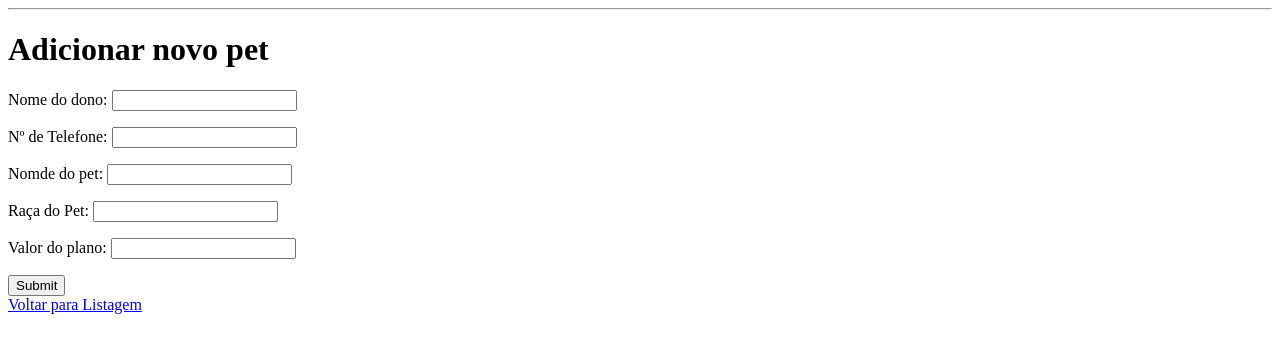
After one commit to Ewerton082/ProjetoDev, a Django app: page /tosa/novo_plano/ in a window 1280 px wide. The commit adds this page. Shown: the top 353 px of the page. Run offline with Django 5.2, Linux system fonts and the light colour scheme.

Commit message:
adicionando alguns dados

```diff
--- a/Bath/forms.py
+++ b/Bath/forms.py
@@ -1,8 +1,17 @@
 from django import forms
-from Bath.models import AllPets
+from Bath.models import AllPets, MonthlyPlans
 
 
 class DailyPets(forms.ModelForm):
     class Meta:
         model = AllPets
         fields = ['onwer', 'phone', 'pet', 'work', 'race', 'value', 'warnings']
+
+
+class NewPlan(forms.ModelForm):
+    class Meta:
+        model = MonthlyPlans
+        fields = ['plan_onwer', 'plan_phone', 'plan_pet', 'plan_race', 'value']
+        labels = {'plan_onwer':'Nome do dono', 'plan_phone' : 'Nº de Telefone',
+                  'plan_pet': 'Nomde do pet', 'plan_race': "Raça do Pet",
+                  'value': 'Valor do plano'}
--- a/Bath/templates/do_dia_list.html
+++ b/Bath/templates/do_dia_list.html
@@ -5,6 +5,7 @@
 {%block body %}
     <div class="commands" style="display: flex; margin: 15px 15px; justify-content: space-around;">
         <a href="{% url 'novo'%}">Adicionar Pet</a>
+        <a href="{% url 'novo_plano' %}">Novo Plano</a>
 
         <form action="{% url 'Diario' %}" method="get">
             <label for="date_filter">Data:</label>
--- /dev/null
+++ b/Bath/templates/novo_plano_pet.html
@@ -0,0 +1,13 @@
+{% extends "base.html" %}
+
+{% block title %}Criar Novo Plano{% endblock %}
+
+{%block body %}
+    <h1>Adicionar novo pet</h1>
+    <form method="post">{% csrf_token %}
+        {{form.as_p}}
+        <input type="submit">
+    </form>
+
+    <a href="{% url 'Diario' %}">Voltar para Listagem</a>
+{% endblock %}
--- a/Bath/urls.py
+++ b/Bath/urls.py
@@ -1,9 +1,10 @@
 from django.urls import path
-from Bath.views import DailyList, CreatePetDaily
+from Bath.views import DailyList, CreatePetDaily, CreateNewPlan
 
 urlpatterns = [
     path('do_dia/', DailyList.as_view(), name="Diario"), #Listagem dos pets Diarios
     path('novo_pet/', CreatePetDaily.as_view(), name="novo"), #Adicionar novo Pet Diario
+    path('novo_plano/', CreateNewPlan.as_view(), name="novo_plano"), #novo plano
 ]
 
 
--- a/Bath/views.py
+++ b/Bath/views.py
@@ -2,7 +2,7 @@ from django.shortcuts import render, redirect
 from django.views.generic import ListView, CreateView
 from django.urls import reverse_lazy
 from Bath.models import AllPets, MonthlyPlans, StandartWorks
-from Bath.forms import DailyPets
+from Bath.forms import DailyPets, NewPlan
 import datetime
 # Create your views here.
 
@@ -51,3 +51,10 @@ class CreatePetDaily(CreateView):
     model = AllPets
     success_url = reverse_lazy('Diario')
     template_name = "novo_pet_diario.html"
+
+
+class CreateNewPlan(CreateView):
+    form_class = NewPlan
+    model = MonthlyPlans
+    success_url = reverse_lazy('Diario')
+    template_name = "novo_plano_pet.html"
```
